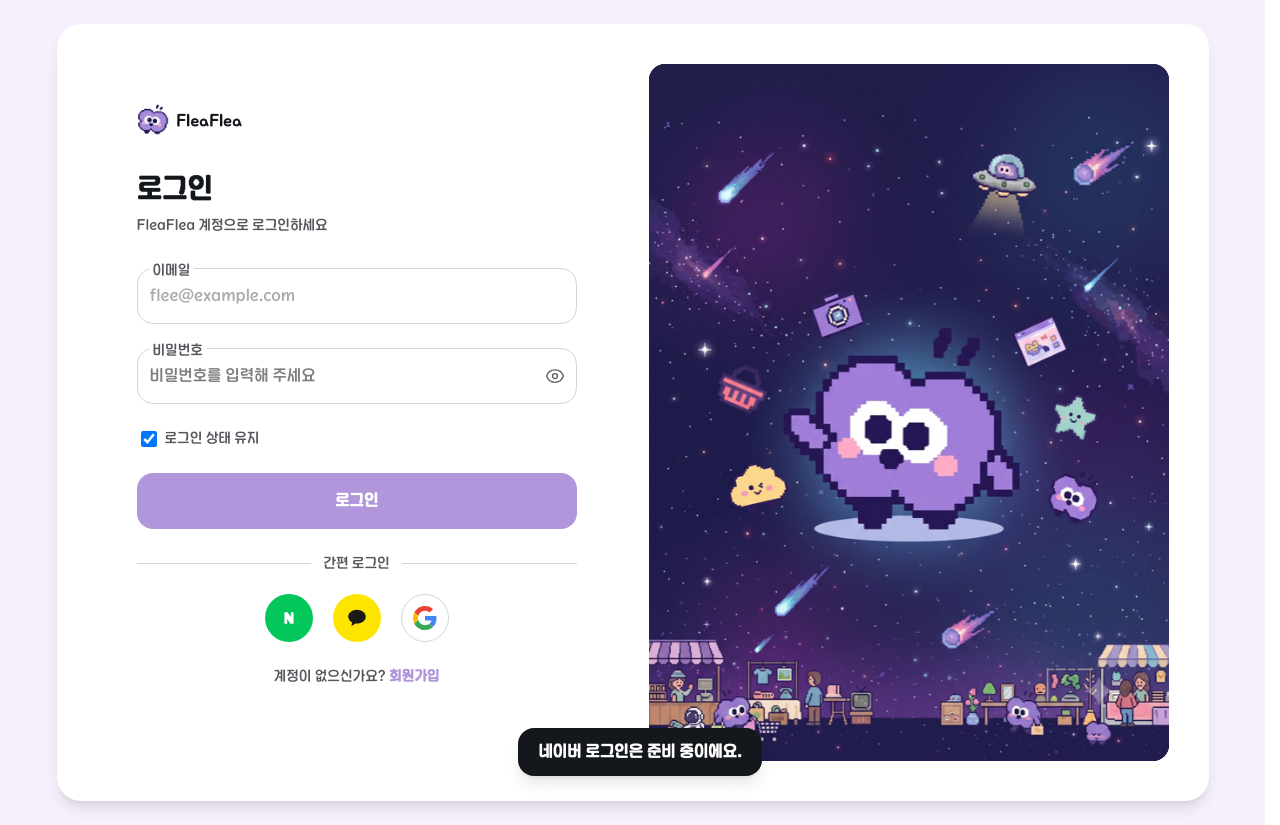
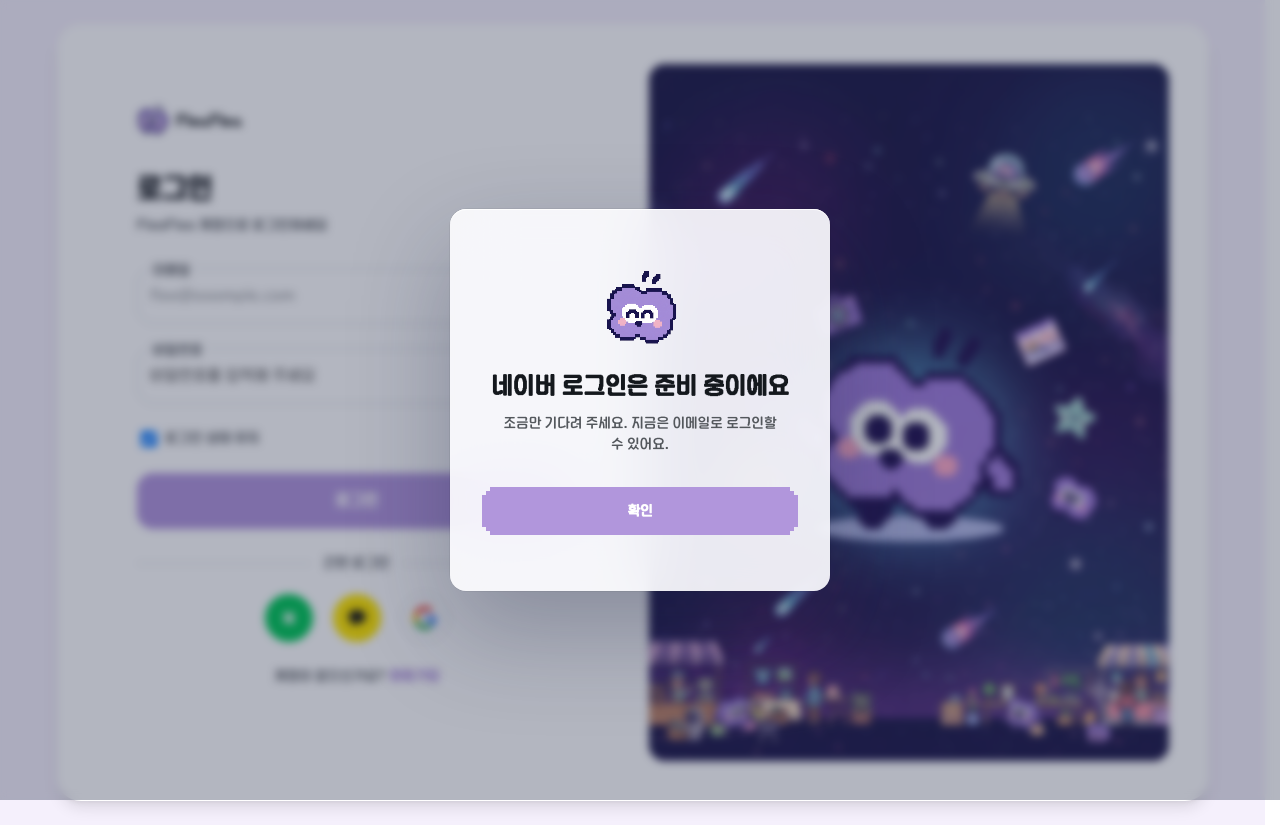
Before and after one commit to hyundai-autoever-team3/fleaflea-frontend, a React (Vite) app: page /login in a window 1280 px wide. Both pictures are taken after a click on the button 288 px from the left and 618 px from the top of the page. Built offline with nearby package versions, Linux system fonts and the light colour scheme; no server answers.

Commit message:
feat: 소셜 로그인 배포 전 준비 중 안내 모달 추가

```diff
--- a/src/features/auth/ui/SocialLoginButtons.tsx
+++ b/src/features/auth/ui/SocialLoginButtons.tsx
@@ -1,6 +1,10 @@
+import { useId, useState } from 'react'
 import type { ReactNode } from 'react'
 
-import { useToastStore } from '../../../shared/ui/toast'
+import { env } from '../../../shared/config/env'
+import { MASCOTS } from '../../../shared/config/mascots'
+import { pixelBox } from '../../../shared/lib/pixel'
+import { Modal } from '../../../shared/ui/modal'
 import { getOAuthStartUrl, type SocialProvider } from '../api/oauth-api'
 import { saveOAuthRedirect } from '../model/oauth'
 
@@ -65,14 +69,14 @@ const PROVIDERS: {
     label: '카카오',
     icon: <KakaoIcon />,
     className: 'bg-[#FEE500]',
-    ready: true,
+    ready: env.socialLoginEnabled,
   },
   {
     provider: 'google',
     label: '구글',
     icon: <GoogleIcon />,
     className: 'border border-border bg-white',
-    ready: true,
+    ready: env.socialLoginEnabled,
   },
 ]
 
@@ -83,9 +87,12 @@ export function SocialLoginButtons({
   title: string
   redirectTo: string | null
 }) {
+  const pendingTitleId = useId()
+  const [pendingLabel, setPendingLabel] = useState<string | null>(null)
+
   function start(provider: SocialProvider, label: string, ready: boolean) {
     if (!ready) {
-      useToastStore.getState().showToast(`${label} 로그인은 준비 중이에요.`)
+      setPendingLabel(label)
       return
     }
 
@@ -115,6 +122,39 @@ export function SocialLoginButtons({
           </button>
         ))}
       </div>
+
+      <Modal
+        open={pendingLabel !== null}
+        onRequestClose={() => setPendingLabel(null)}
+        labelledBy={pendingTitleId}
+        size="sm"
+        showClose={false}
+      >
+        <div className="py-6 text-center">
+          <img
+            draggable={false}
+            src={MASCOTS.smile}
+            alt=""
+            className="mx-auto h-20 object-contain [image-rendering:pixelated]"
+          />
+
+          <h2 id={pendingTitleId} className="mt-6 text-head-03 font-bold text-text-strong">
+            {pendingLabel} 로그인은 준비 중이에요
+          </h2>
+          <p className="mt-2 text-body-04 text-text-muted">
+            조금만 기다려 주세요. 지금은 이메일로 로그인할 수 있어요.
+          </p>
+
+          <button
+            type="button"
+            onClick={() => setPendingLabel(null)}
+            style={{ clipPath: pixelBox(4) }}
+            className="mt-8 min-h-12 w-full bg-primary py-3 text-body-04 font-bold text-white transition-colors hover:bg-primary/90"
+          >
+            확인
+          </button>
+        </div>
+      </Modal>
     </div>
   )
 }
--- a/src/shared/config/env.ts
+++ b/src/shared/config/env.ts
@@ -3,4 +3,6 @@
 // 배포에서도 비워 두면 vercel.json의 rewrite가 같은 경로를 백엔드로 넘긴다
 export const env = {
   apiBaseUrl: import.meta.env.VITE_API_BASE_URL ?? '',
+  // 백엔드 소셜 로그인이 배포되기 전에는 버튼을 눌러도 준비 중 안내만 띄운다.
+  socialLoginEnabled: import.meta.env.VITE_SOCIAL_LOGIN_ENABLED === 'true',
 }
--- a/src/vite-env.d.ts
+++ b/src/vite-env.d.ts
@@ -2,6 +2,7 @@
 
 interface ImportMetaEnv {
   readonly VITE_API_BASE_URL: string
+  readonly VITE_SOCIAL_LOGIN_ENABLED?: string
 }
 
 interface ImportMeta {
```
Also changed, not shown: 2 other files (tests, documents, lock files or other folders).
